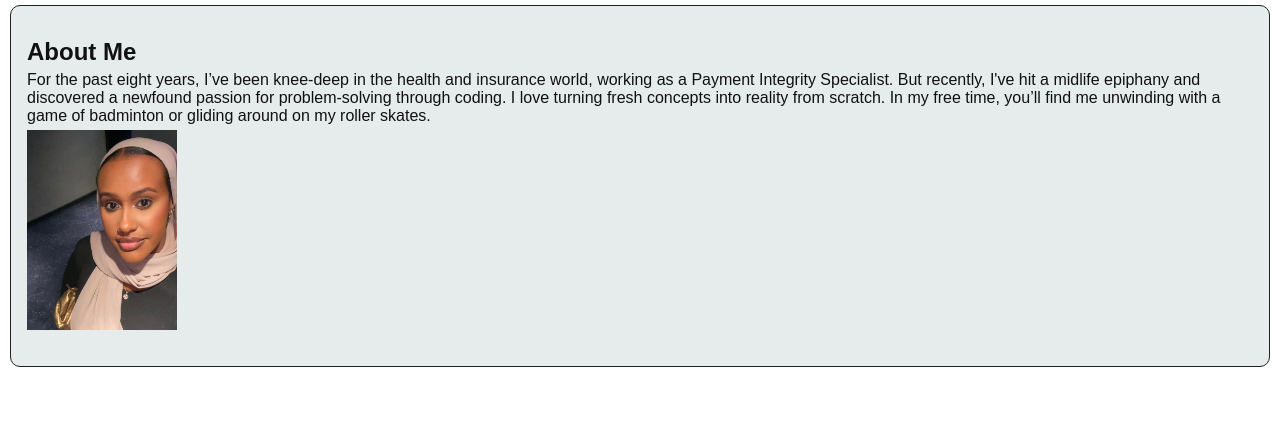
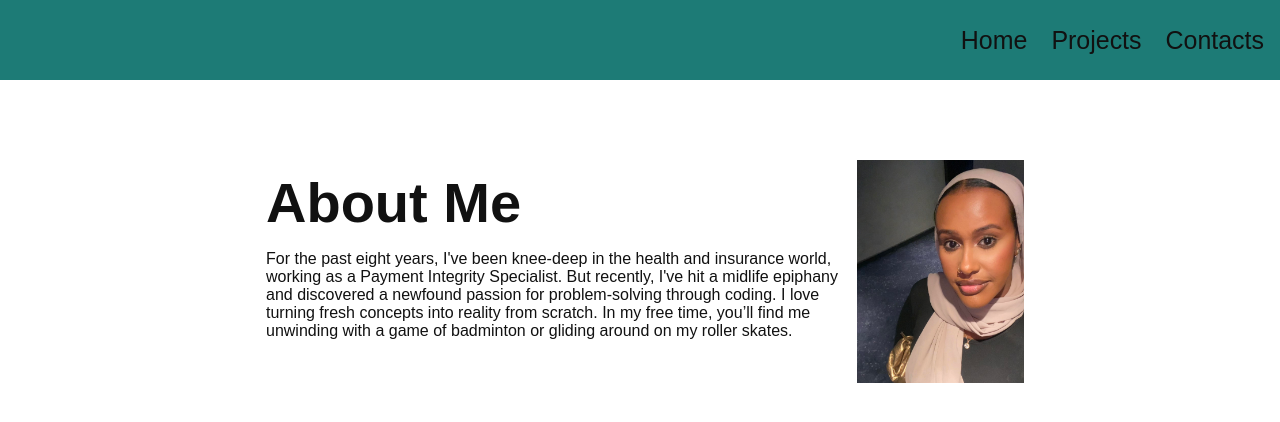
Before and after one commit to rodahmed21/rodahmed.github.io, a plain HTML site: page Page2.html in a window 1280 px wide. Drawn offline with Linux system fonts and the light colour scheme; a web font is replaced by a local one.

Commit message:
layout changes complete

```diff
--- a/Page2.html
+++ b/Page2.html
@@ -1,42 +1,63 @@
 <!DOCTYPE html>
 <html lang="en">
   <head>
-  <meta charset="UTF-8">
-  <meta http-equiv="X-UA-Compatible" content="IE=edge">
-  <meta name="viewport" content="width=device-width, initial-scale=1.0">
- <meta
- name="description"
- content="Portfolio website of Roda Ahmed"
- />
+    <meta charset="UTF-8" />
+    <meta http-equiv="X-UA-Compatible" content="IE=edge" />
+    <meta name="viewport" content="width=device-width, initial-scale=1.0" />
+    <meta name="description" content="Portfolio website of Roda Ahmed" />
     <title>Roda Ahmed - Portfolio</title>
- <link
- rel="icon"
- href="assets/favicon-32x32.p
- ng"
- type="image/png"
- sizes="32x32"
- />
- <link
- rel="icon"
- href="assets/favicon-16x16.png"
- type="image/png"
- sizes="16x16"
- />
- <link rel="preconnect" href="https://fonts.googleapis.com">
- <link rel="preconnect" href="https://fonts.gstatic.com" crossorigin>
- <link
- href="https://fonts.googleapis.com/css2?family=Playfair:ital,opsz,wght@0,5..1200,300..900;1,5..1200,300..900&family=Poppins:wght@300;400;500;600&display=swap"
- rel="stylesheet">
- <link rel="stylesheet" href="style.css"/>
+    <header>
+      <nav class="desktop-nav" aria-label="primary">
+        <ul>
+          <li>
+            <a href="./index.html">Home</a>
+          </li>
+          <li>
+            <a href="./index.html#projects">Projects</a>
+          </li>
+          <li>
+            <a href="./index.html#contact-form">Contacts</a>
+          </li>
+        </ul>
+      </nav>
+      <nav class="mobile-nav display-none" aria-label="Primary">
+        <ul>
+          <li>
+            <a href="./Page2.html">About</a>
+          </li>
+          <li>
+            <a href="">Projects</a>
+          </li>
+          <li>
+            <a href="">Contacts</a>
+          </li>
+        </ul>
+      </nav>
+    </header>
+    <link rel="stylesheet" href="style.css" />
   </head>
 
   <section class="About">
-    <h2> About Me </h2>
+    <div class="about-container">
+
+        <div class="about-second-container">
+
+            <div>
+                <h2>About Me</h2>
                 <p>
-            For the past eight years, I’ve been knee-deep in the health and insurance world, working as a Payment Integrity Specialist. But recently, I've hit a midlife epiphany and discovered a newfound passion for problem-solving through coding. I love turning fresh concepts into reality from scratch. In my free time, you’ll find me unwinding with a game of badminton or gliding around on my roller skates. </p>
-        <div class="about-container">
-            <img src="img\myphoto.jpg" class="about image-image"
-            alt="profile pic of Roda Ahmed">
+                For the past eight years, I've been knee-deep in the health and
+                insurance world, working as a Payment Integrity Specialist. But
+                recently, I've hit a midlife epiphany and discovered a newfound
+                passion for problem-solving through coding. I love turning fresh
+                concepts into reality from scratch. In my free time, you’ll find me
+                unwinding with a game of badminton or gliding around on my roller
+                skates.
+              </p>
             </div>
-
+          </div>
+          <di class ="about-image">
+            <img src="img\myphoto.jpg" alt="profile pic of Roda Ahmed" />
+          </div>
+    </div>
   </section>
+</html>
--- a/style.css
+++ b/style.css
@@ -5,7 +5,7 @@
 :root {
   --brand: #1d7b76;
   --action: #edd51f;
-    --white: #d3d092;
+  --white: #c9a9c7;
   --base-light: #e6ebeb;
   --base-dark: #0d0711;
   --black: #111111;
@@ -102,6 +102,7 @@ header {
   justify-content: flex-end;
 
 }
+
 header .mobile-header {
   padding: 16px;
   display: flex;
@@ -199,30 +200,34 @@ header .mobile-header {
 
 /*About*/
 .About {
-    border: 1px solid rgb(35, 34, 34);
-    padding: 32px 16px;
-    background-color: var(--base-light);
-    border-radius: 10px;
-    margin: 5px 10px;
-    transition: all 0.3s ease;
-
+  max-width: 60%;
+  margin: 80px auto;
 }
 
 .About h2 {
   margin-bottom: 5px;
+  font-size: 3.5rem;
+  padding-bottom: 10px;
 }
 
-.about-container {
-    height: auto;
-    width: 150px;
-
+.about-second-container {
+padding: 10px;
 }
 
 .About p {
   margin-bottom: 5px;
-
 }
 
+.about-image {
+  height: auto;
+  width: 800px;
+}
+
+@media (min-width: 768px) {
+  .about-container {
+    display: flex;
+  }
+}
 
 /* .articles-container  */
 @media (min-width: 768px) {
@@ -266,6 +271,7 @@ article {
 
 .projects h2 {
   text-align: center;
+  padding-bottom: 10px;
 }
 
 article:hover {
```
Lines whose indentation alone changed are shown as unchanged.
